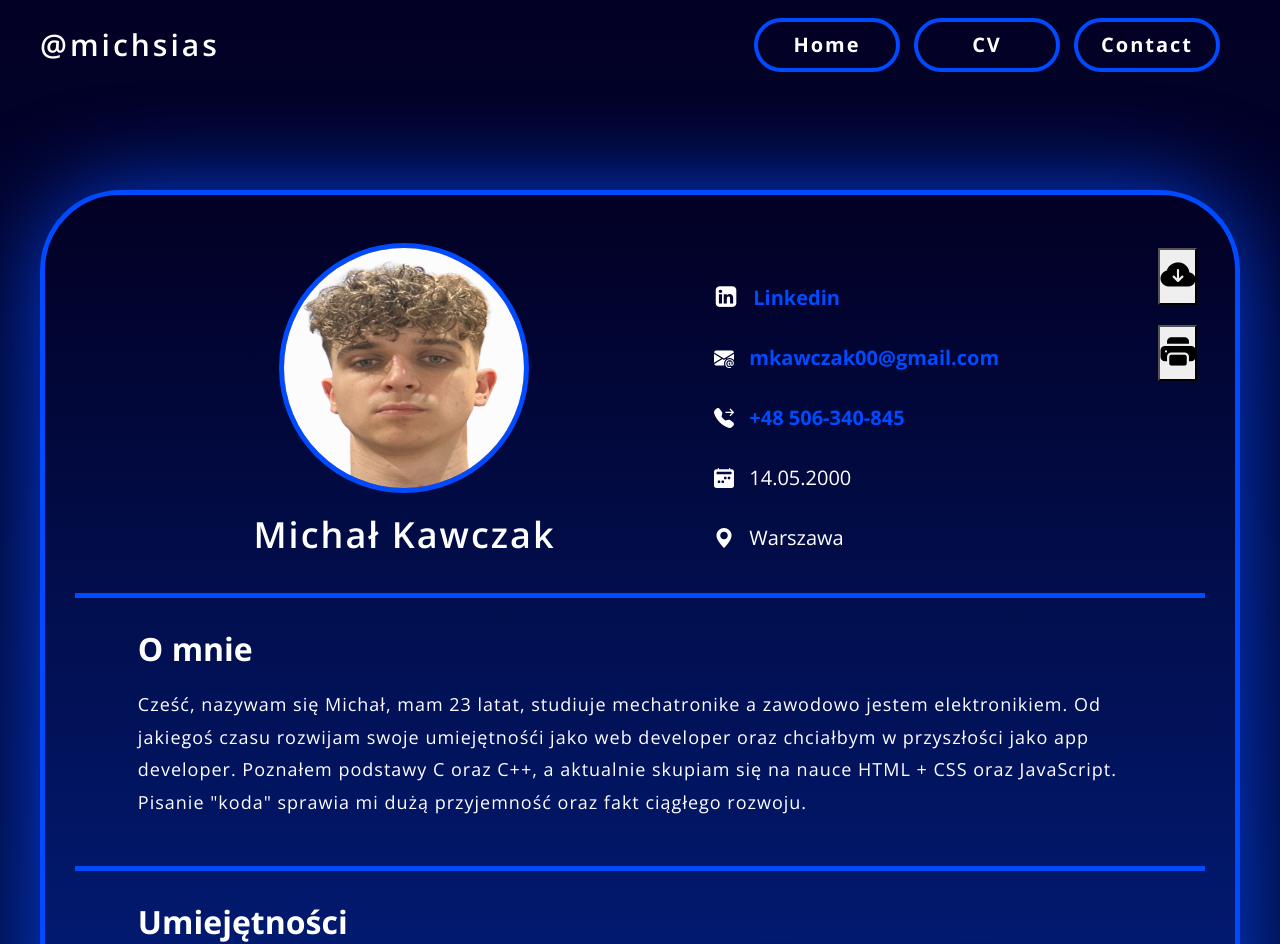
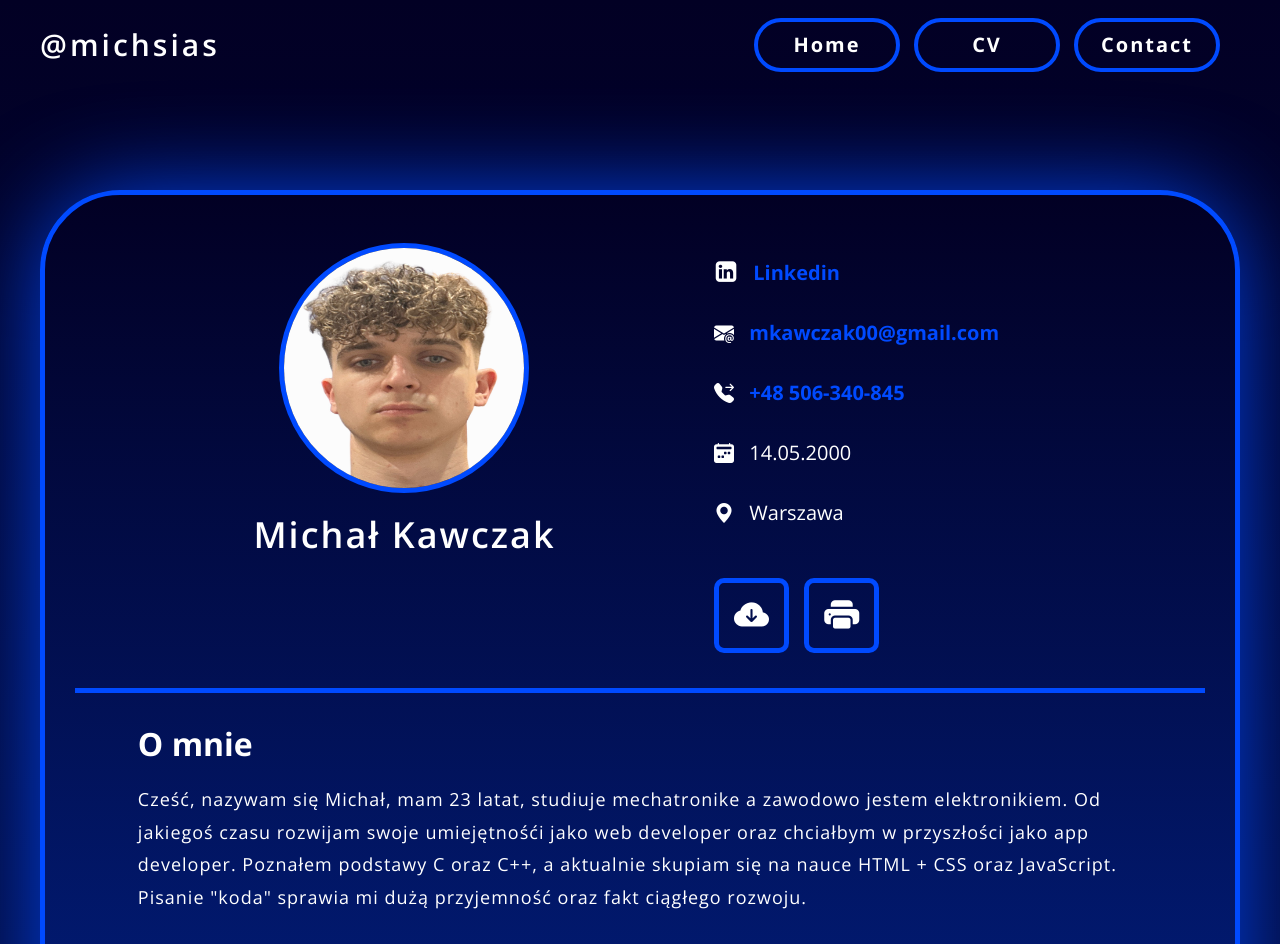
Before and after one commit to michsias/Portfolio, a plain HTML site: page CV.html in a window 1280 px wide. Shown: the top 944 px of the page. Drawn offline with nearby package versions, Linux system fonts and the light colour scheme.

Commit message:
Add a few css in cv page

```diff
--- a/CV.html
+++ b/CV.html
@@ -134,13 +134,6 @@
                                         Michał Kawczak
                                     </h1>
 
-                                    <div class="buttons">
-
-                                        <button> <i class="bi bi-cloud-arrow-down-fill"></i> </button>
-                                        <button> <i class="bi bi-printer-fill"></i> </button>
-
-                                    </div>
-
                                 </div>
 
                             </div>
@@ -170,6 +163,9 @@
 
                                             <li> <i class="bi bi-geo-alt-fill icon "></i> Warszawa </li>
 
+                                            <li> <button> <i class="bi bi-cloud-arrow-down-fill"> </i> </button>
+                                                 <button> <i class="bi bi-printer-fill"> </i> </button>
+                                            </li>
 
                                         </ol>
 
--- a/main.css
+++ b/main.css
@@ -1021,8 +1021,6 @@ li {
     align-items: center;
     flex-direction: column;
     height: 350px;
-
-    position: relative;
 }
 
 #full_name > img {
@@ -1041,19 +1039,37 @@ li {
 }
 
 
-#full_name > .buttons {
-    width: 50px;
-    height: 100px;
+#adress > ol > li > button {
+    width: 75px;
+    height: 75px;
     padding: 5px;
 
-    position: absolute;
-    left: 900px;
+
+    background-color: transparent;
+    border-radius: 10px;
+    border: 5px solid var(--main-light-blue);
+
+    margin: 20px 10px 20px 0;
+
+    transition: all .6s ease-in-out;
+
 }
-#full_name > .buttons > button > i {
+
+#adress > ol > li > button > i {
+    color: var(--color-text);
+}
+
+#adress > ol > li > button:hover {
+
+    transform: scale(0.9);
+
+    background-color: var(--main-light-blue);
+    border: 5px solid var(--main-medium-blue);
+
+}
+
+#adress > ol > li > button > i {
     font-size: 35px;
-}
-#full_name > .buttons > button {
-    margin-bottom: 20px;
 }
 
 /* Rightbox */
@@ -1109,7 +1125,7 @@ li {
     border: 10px solid var(--main-light-blue);
     border-radius: 50px;
 
-    background-color: transparent;
+    background-color: var(--main-medium-blue);
     -webkit-box-shadow: 0px 0px 50px -10px var(--main-light-blue);
     -moz-box-shadow: 0px 0px 50px -10px var(--main-light-blue);
     box-shadow: 0px 0px 50px -10px var(--main-light-blue);
@@ -1241,10 +1257,12 @@ li {
     align-items: center;
 
     padding: 10px;
-    border: 5px solid var(--main-light-blue);
+
+    background-color: var(--main-light-blue);
+    border: 5px solid var(--main-medium-blue);
     border-radius: 50px;
 
-    min-width: 150px;
+    min-width: 175px;
 }
 
 #interest > ol > li > i {
```
